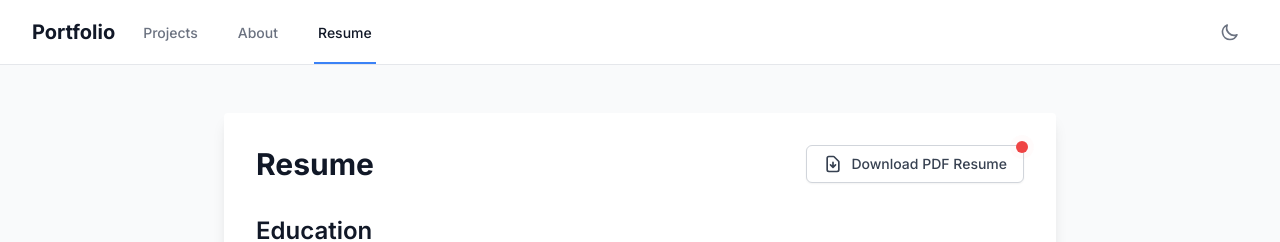
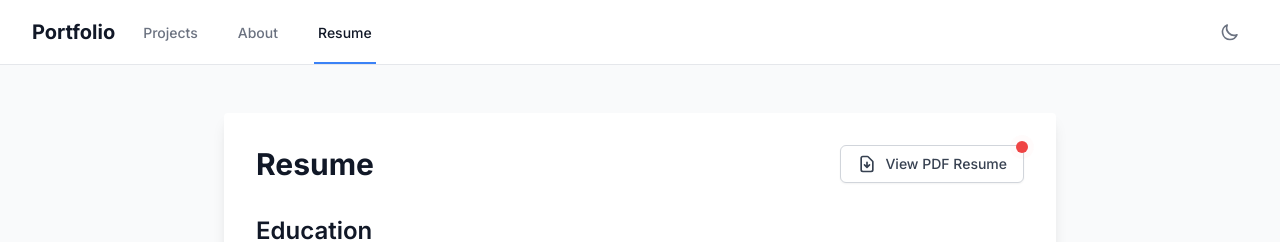
Before and after one commit to braveheart-star/daves-piedad, a Next.js app: page /resume in a window 1280 px wide. Shown: the top 242 px of the page. Built offline with nearby package versions, Linux system fonts and the light colour scheme.

Commit message:
update link

```diff
--- a/src/app/resume/page.tsx
+++ b/src/app/resume/page.tsx
@@ -108,13 +108,12 @@ export default function Resume() {
               href="/cv/Senior Full Stack %26 AI Engineer.pdf"
               target="_blank"
               rel="noopener noreferrer"
-              download="Senior Full Stack & AI Engineer.pdf"
               className="inline-flex items-center justify-center px-4 py-2 border border-gray-300 rounded-md shadow-sm text-sm font-medium text-gray-700 dark:text-gray-300 bg-white dark:bg-gray-800 hover:bg-gray-50 focus:outline-none focus:ring-2 focus:ring-blue-500 focus:ring-offset-2 transition-colors duration-200"
             >
               <svg className="w-5 h-5 mr-2" fill="none" stroke="currentColor" viewBox="0 0 24 24">
                 <path strokeLinecap="round" strokeLinejoin="round" strokeWidth={2} d="M12 10v6m0 0l-3-3m3 3l3-3m2 8H7a2 2 0 01-2-2V5a2 2 0 012-2h5.586a1 1 0 01.707.293l5.414 5.414a1 1 0 01.293.707V19a2 2 0 01-2 2z" />
               </svg>
-              Download PDF Resume
+              View PDF Resume
             </a>
             <div className="absolute -top-1 -right-1 w-3 h-3 bg-red-500 rounded-full animate-ping"></div>
             <div className="absolute -top-1 -right-1 w-3 h-3 bg-red-500 rounded-full"></div>
```
